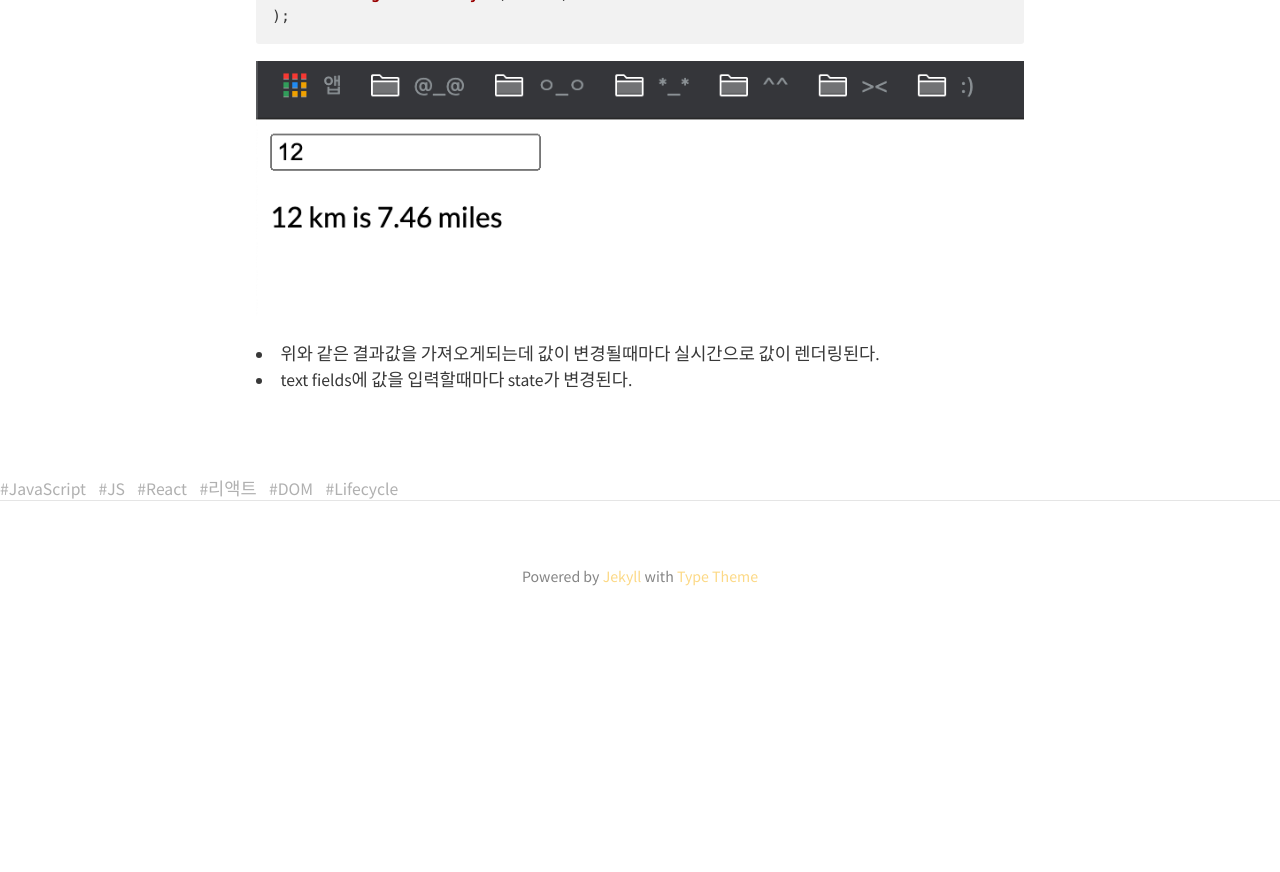
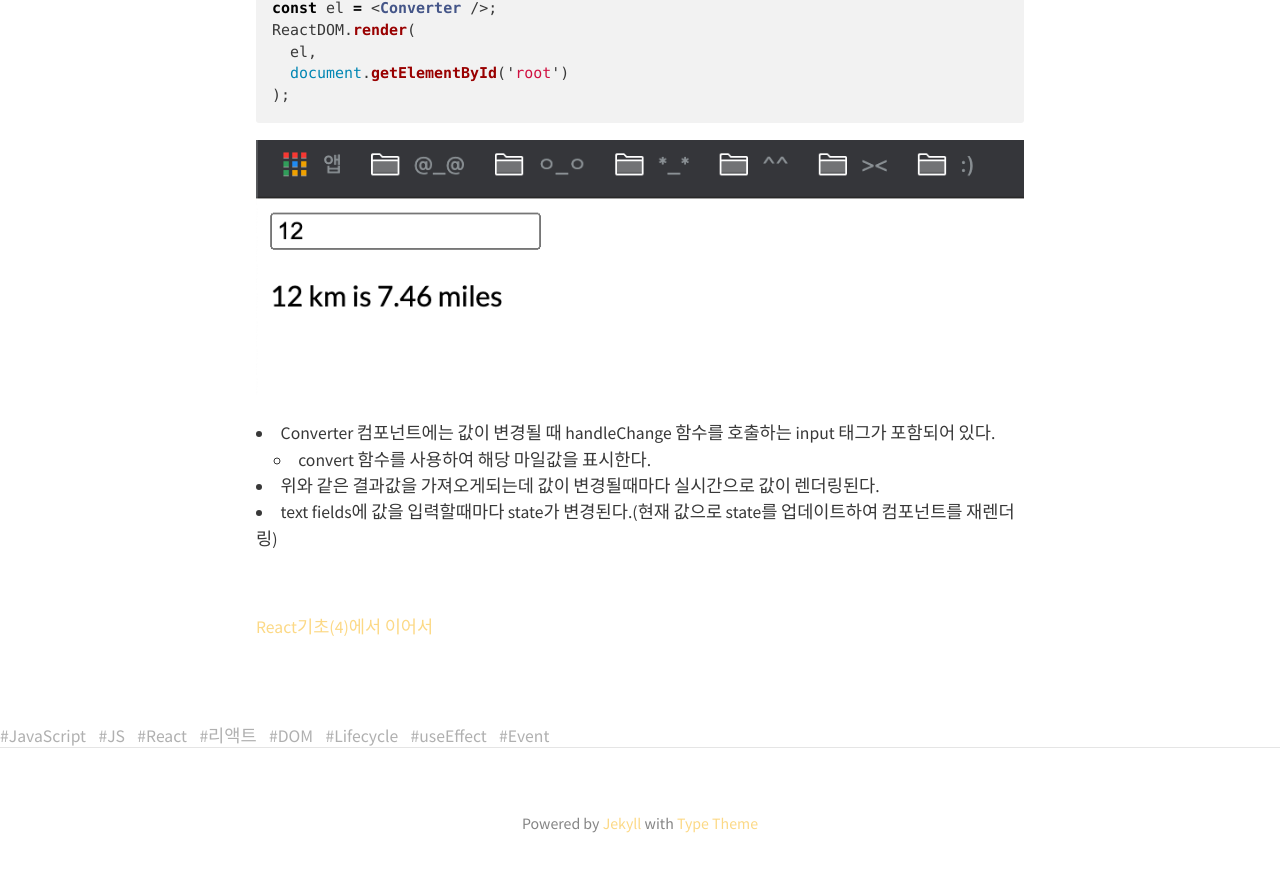
Before and after one commit to BoKyeong-Kim/BoKyeong-Kim.github.io, a Jekyll site: the page built from _posts/Dev-React/2021-03-30-react(3).md, in a window 1280 px wide and 900 px high, scrolled down 4446 px. Shown: the top 872 px of the window. Built offline with Jekyll 4.4.1, drawn with Linux system fonts in a browser that asks for light colours; nearby versions of some CDN libraries; before the commit the page ends 5099 px from its top, so only the background shows below that; some of the changed text lies outside the part shown.

Commit message:
add example input tag and onChange

```diff
--- a/_posts/Dev-React/2021-03-30-react(3).md
+++ b/_posts/Dev-React/2021-03-30-react(3).md
@@ -4,13 +4,14 @@
 feature-img: "assets/img/sample_feature_img_2.png"
 subtitle: < React >
 categories : [Dev/React]
-tags: [JavaScript,JS, React, 리액트, DOM, Lifecycle]
+tags: [JavaScript,JS, React, 리액트, DOM, Lifecycle, useEffect, Event]
 ---
 
 - Lifecycle Methods(Mount, Update, Unmount)
 - useEffect
 - Event Handling
-
+  - Input
+  - Form
 
 
 
@@ -146,7 +147,8 @@
 - React에서 event를 처리하는 것은 DOM에서 event를 처리하는 것과 유사하다.
 - event 이름은 camelCase 구문을 사용
   - ex. onClick={handleClick}
-- text fields를 사용하는 것은 사용자가 웹 페이지와 상호 작용하는 일반적인 방법
+- **onChange**
+  - text fields를 사용하여 사용자 - 웹 페이지간 상호 작용
   - text fields의 onChange event를 사용 -> React에서 사용자의 input을 처리
   - text fields 값이 변경되면 Event Handler가 호출되어 컴포넌트 상태의 필드 값을 업데이트
   - text fields의 실제 값이 항상 state에 있게 된다.
@@ -187,5 +189,15 @@
 
 ![img]({{ site.baseurl }}/assets/img/react_state.png)
 
+- Converter 컴포넌트에는 값이 변경될 때 handleChange 함수를 호출하는 input 태그가 포함되어 있다.
+  - convert 함수를 사용하여 해당 마일값을 표시한다.
 - 위와 같은 결과값을 가져오게되는데 값이 변경될때마다 실시간으로 값이 렌더링된다.
-- text fields에 값을 입력할때마다 state가 변경된다.
+- text fields에 값을 입력할때마다 state가 변경된다.(현재 값으로 state를 업데이트하여 컴포넌트를 재렌더링)
+
+
+<br>
+
+
+
+
+[React기초(4)에서 이어서](https://bokyeong-kim.github.io/dev/react/2021/04/06/react(4).html)
```
